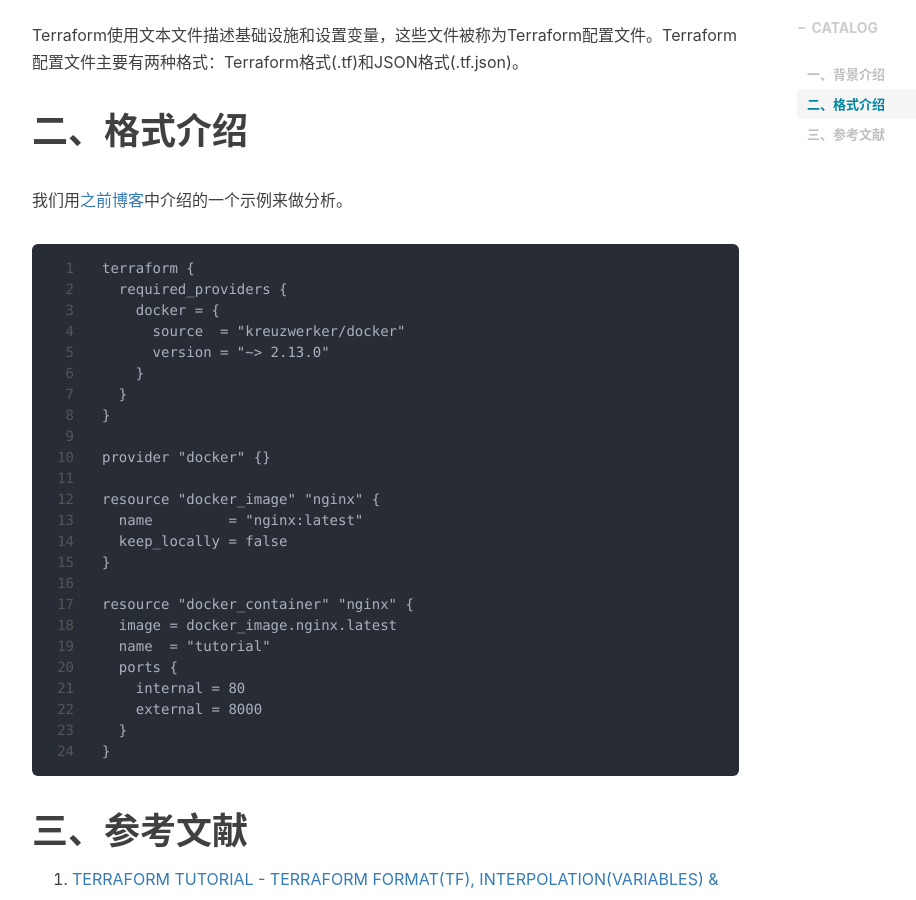
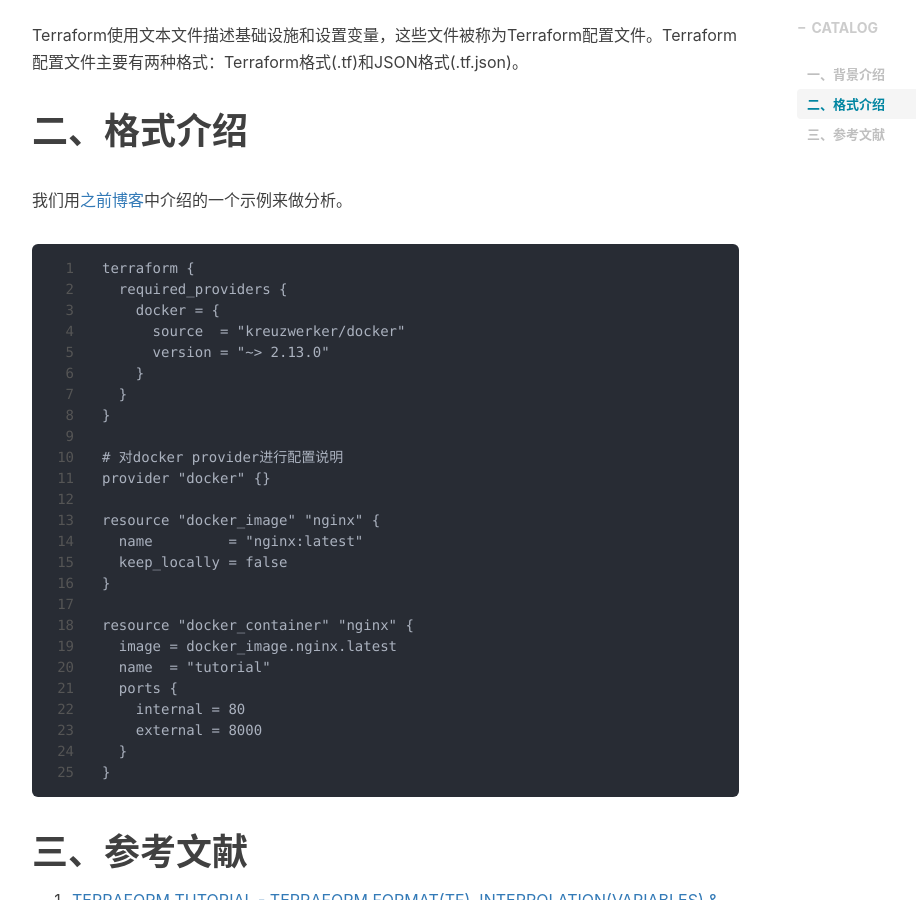
Before and after one commit to shihai1991/shihai1991.github.io, a Jekyll site: the page built from _posts/2022-10-14-Terraform format介绍.md, in a window 1280 px wide and 900 px high, scrolled down 565 px. Shown: the whole window, without its empty margins (233-1149 px from the left). Built offline with Jekyll 4.4.1, drawn with Linux system fonts in a browser that asks for light colours; nearby versions of some CDN libraries; comment, search, counter and statistics services are not loaded.

Commit message:
Update 2022-10-14-Terraform format介绍.md

````diff
--- a/_posts/2022-10-14-Terraform format介绍.md
+++ b/_posts/2022-10-14-Terraform format介绍.md
@@ -13,7 +13,6 @@
 
 # 二、格式介绍
 我们用[之前博客](https://shihai1991.github.io/iac/2022/06/10/Terraform%E5%88%9D%E4%BD%93%E9%AA%8C/)中介绍的一个示例来做分析。
-
 ```
 terraform {
   required_providers {
@@ -24,6 +23,7 @@
   }
 }
 
+# 对docker provider进行配置说明
 provider "docker" {}
 
 resource "docker_image" "nginx" {
````
